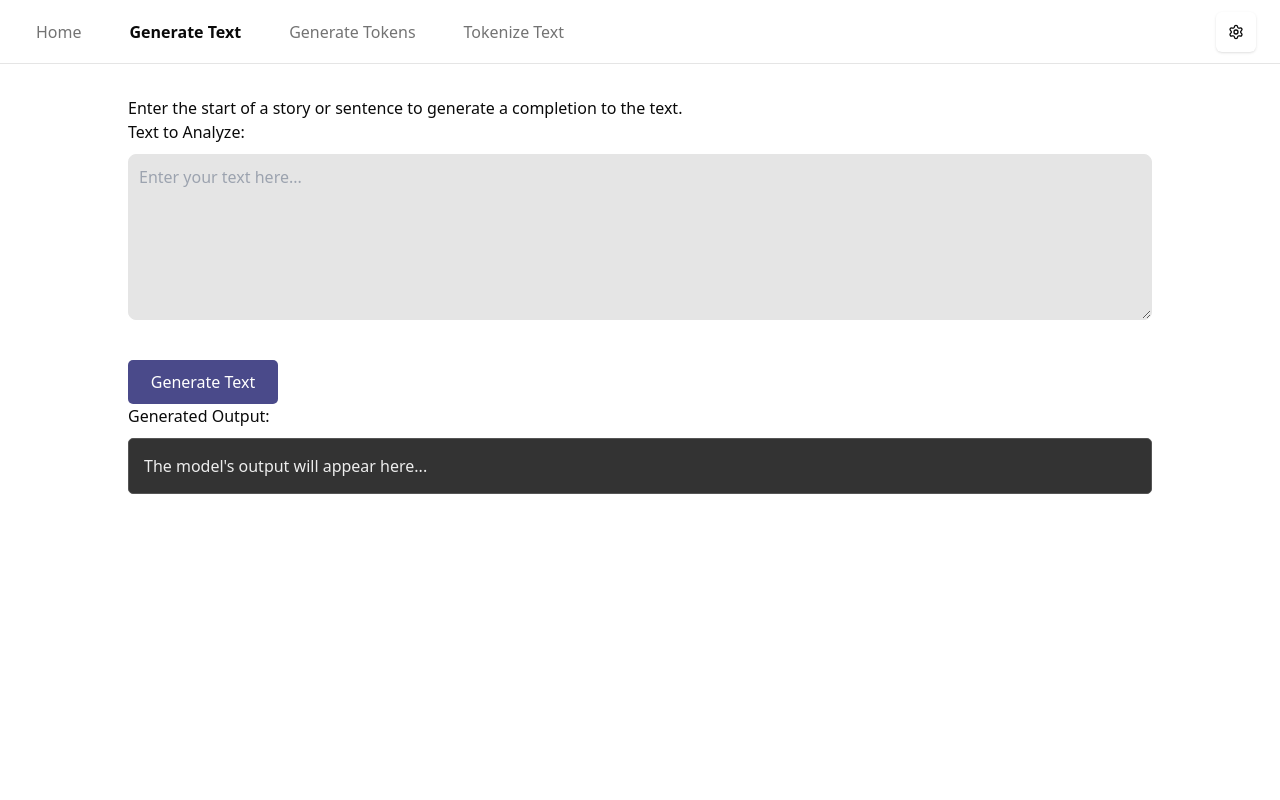
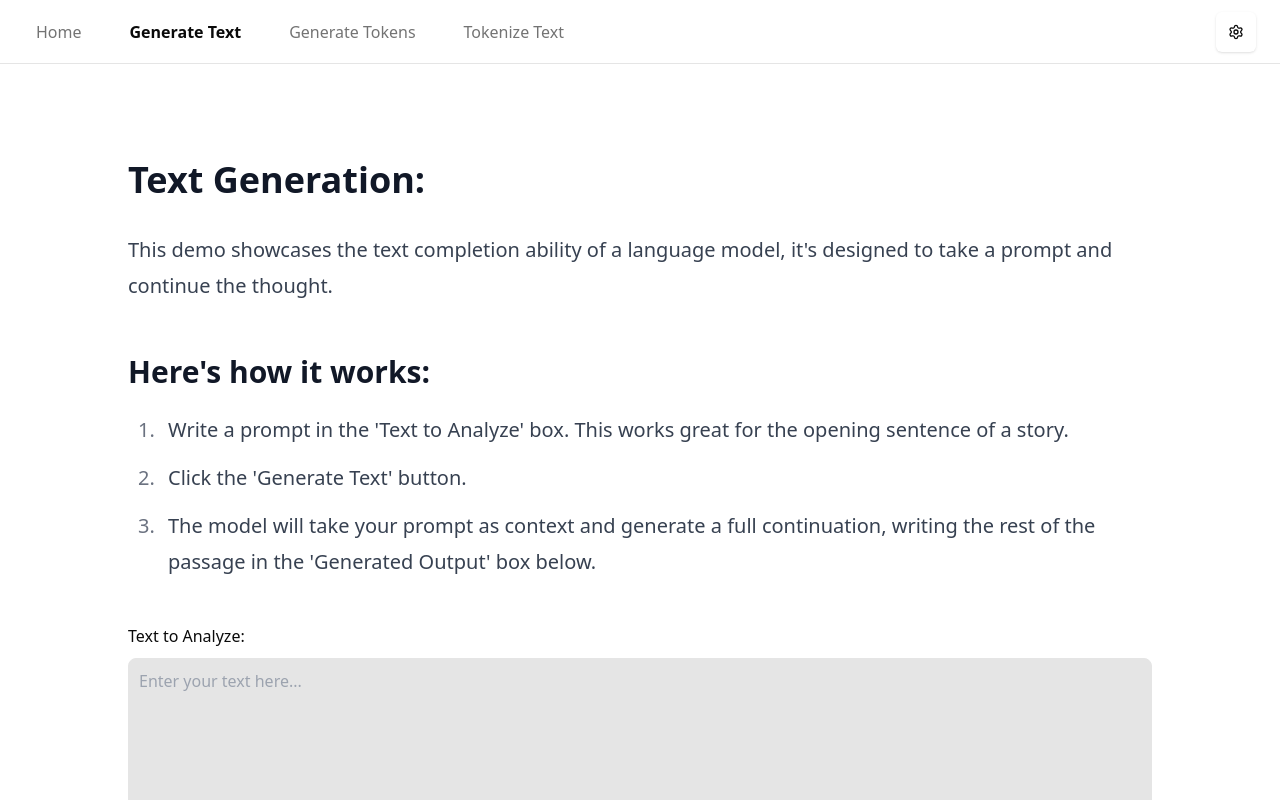
Before and after one commit to caden-dinkel/Demystifying-LMs, a Next.js app in the folder react-frontend/: page /generate_text in a window 1280 px wide. Shown: the top 800 px of the page. Built offline with nearby package versions, Linux system fonts and the light colour scheme.

Commit message:
created demo intro for text tokenization and text generation, also organized content items

```diff
--- /dev/null
+++ b/react-frontend/src/app/content/text_generation/demo_intro.md
@@ -0,0 +1,9 @@
+## Text Generation:
+
+This demo showcases the text completion ability of a language model, it's designed to take a prompt and continue the thought.
+
+### Here's how it works:
+
+1. Write a prompt in the 'Text to Analyze' box. This works great for the opening sentence of a story.
+2. Click the 'Generate Text' button.
+3. The model will take your prompt as context and generate a full continuation, writing the rest of the passage in the 'Generated Output' box below.
--- a/react-frontend/src/app/generate_text/page.tsx
+++ b/react-frontend/src/app/generate_text/page.tsx
@@ -1,16 +1,53 @@
-"use client";
+// react-frontend/src/app/generate_text/page.tsx
+
+// DO NOT add "use client" here.
+// This must be a Server Component to read files from the server.
 
 import Navbar from "@/components/navBar";
 import React from "react";
 import { TextGenerator } from "@/components/textGen";
 import styles from "@/styles/main-layout.module.css";
 
+// Import Node.js modules for reading files
+import fs from "fs";
+import path from "path";
+
+// Import the markdown renderer
+import ReactMarkdown from "react-markdown";
+import remarkGfm from "remark-gfm";
+
 export default function GenerateText() {
+    // Construct the full path to the .md file
+    const mdFilePath = path.join(
+        process.cwd(),
+        "src",
+        "app",
+        "content",
+        "text_generation",
+        "demo_intro.md"
+    );
+
+    let descriptionContent = "Error: generate_text.md file not found."; // Default message
+
+    try {
+        // Read the content of the file
+        descriptionContent = fs.readFileSync(mdFilePath, "utf8");
+    } catch (err) {
+        console.error(err);
+    }
+
   return (
     <>
       <Navbar />
-      <main className={styles.baseMain}>
-        <TextGenerator />
+          <main className="flex flex-col items-center p-12 md:p-24">
+              <div className="w-full max-w-5xl">
+                  <article className="prose lg:prose-xl dark:prose-invert max-w-5xl pb-8">
+                      <ReactMarkdown remarkPlugins={[remarkGfm]}>
+                          {descriptionContent}
+                      </ReactMarkdown>
+                  </article>
+                  <TextGenerator />
+              </div>
       </main>
     </>
   );
--- a/react-frontend/src/app/generate_tokens/page.tsx
+++ b/react-frontend/src/app/generate_tokens/page.tsx
@@ -22,7 +22,8 @@ export default function GenerateTokens() {
         "src",
         "app",
         "content",
-        "generate_tokens.md"
+        "token_generation",
+        "demo_intro.md"
     );
 
     let descriptionContent = "Error: generate_tokens.md file not found."; // Default message
--- a/react-frontend/src/app/page.tsx
+++ b/react-frontend/src/app/page.tsx
@@ -22,7 +22,8 @@ export default function Home() {
         "src",
         "app",
         "content",
-        "tokenizer_home.md"
+        "home",
+        "tokenizer_ex.md"
     );
 
     let content = "Error: tokenizer.md file not found."; // Default message
--- a/react-frontend/src/app/tokenize_text/page.tsx
+++ b/react-frontend/src/app/tokenize_text/page.tsx
@@ -1,19 +1,53 @@
-"use client";
+// react-frontend/src/app/tokenize_text/page.tsx
+
+// DO NOT add "use client" here.
+// This must be a Server Component to read files from the server.
 
 import Navbar from "@/components/navBar";
 import React from "react";
 import { Tokenizer } from "@/components/tokenizeText";
 import styles from "@/styles/main-layout.module.css";
 
+// Import Node.js modules for reading files
+import fs from "fs";
+import path from "path";
+
+// Import Node.js modules for reading files
+import ReactMarkdown from "react-markdown";
+import remarkGfm from "remark-gfm";
+
 export default function TokenizeText() {
+    // Construct the full path to the .md file
+    const mdFilePath = path.join(
+        process.cwd(),
+        "src",
+        "app",
+        "content",
+        "text_tokenization",
+        "demo_intro.md"
+    );
+
+    let descriptionContent = "Error: generate_text.md file not found."; // Default message
+
+    try {
+        // Read the content of the file
+        descriptionContent = fs.readFileSync(mdFilePath, "utf8");
+    } catch (err) {
+        console.error(err);
+    }
+
   return (
     <>
-      {/* 1. Navbar (Navigation, outside the main content) */}
       <Navbar />
-
-      {/* 2. Main Content (The unique part of this page) */}
-      <main className={styles.baseMain}>
-        <Tokenizer />
+          <main className="flex flex-col items-center p-12 md:p-24">
+              <div className="w-full max-w-5xl">
+                  <article className="prose lg:prose-xl dark:prose-invert max-w-5xl pb-8">
+                      <ReactMarkdown remarkPlugins={[remarkGfm]}>
+                          {descriptionContent}
+                      </ReactMarkdown>
+                  </article>
+                  <Tokenizer />
+              </div>
       </main>
     </>
   );
--- a/react-frontend/src/components/textGen.tsx
+++ b/react-frontend/src/components/textGen.tsx
@@ -37,10 +37,6 @@ export const TextGenerator = () => {
   };
   return (
     <div>
-      <p>
-        Enter the start of a story or sentence to generate a completion to the
-        text.
-      </p>
       <TextareaInput value={prompt} onTextChange={(e) => setPrompt(e)} />
 
       <button
--- a/react-frontend/src/components/tokenizeText.tsx
+++ b/react-frontend/src/components/tokenizeText.tsx
@@ -1,3 +1,5 @@
+"use client";
+
 import { useState } from "react";
 import { Token } from "@/lib/types";
 import { postTokenizeText } from "@/api/postTokenizeText";
@@ -24,10 +26,6 @@ export const Tokenizer = () => {
   };
   return (
     <div>
-      <h2>2. Visual Tokenizer</h2>
-      <p>
-        Enter any text to see how the GPT-2 model breaks it down into tokens.
-      </p>
       <TextareaInput value={prompt} onTextChange={(e) => setPrompt(e)} />
 
       <Button onClick={handleTokenize} className={button.btnPrimary}>
```
Also changed, not shown: react-frontend/src/app/content/text_tokenization/demo_intro.md (added, +12 -0 lines), react-frontend/src/app/content/home/tokenizer_ex.md (renamed from react-frontend/src/app/content/tokenizer_home.md), react-frontend/src/app/content/token_generation/demo_intro.md (renamed from react-frontend/src/app/content/generate_tokens.md).
